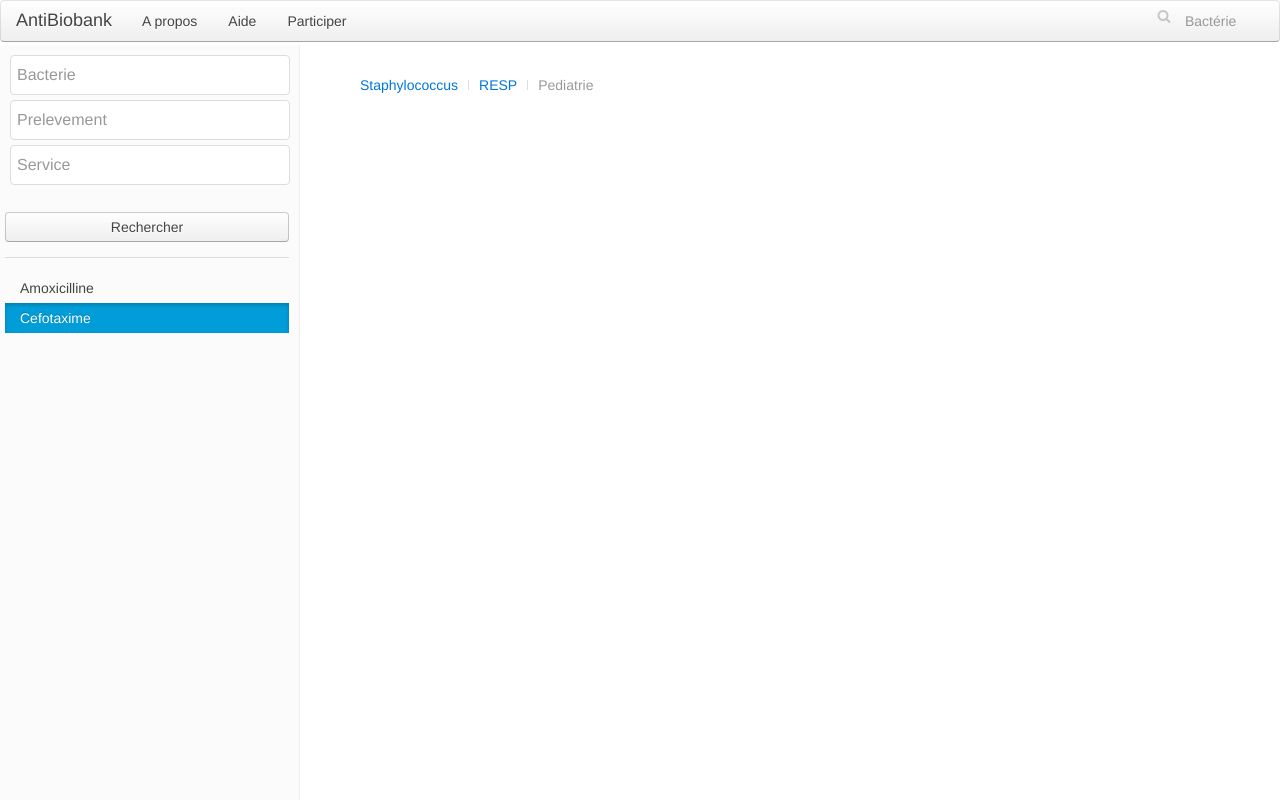
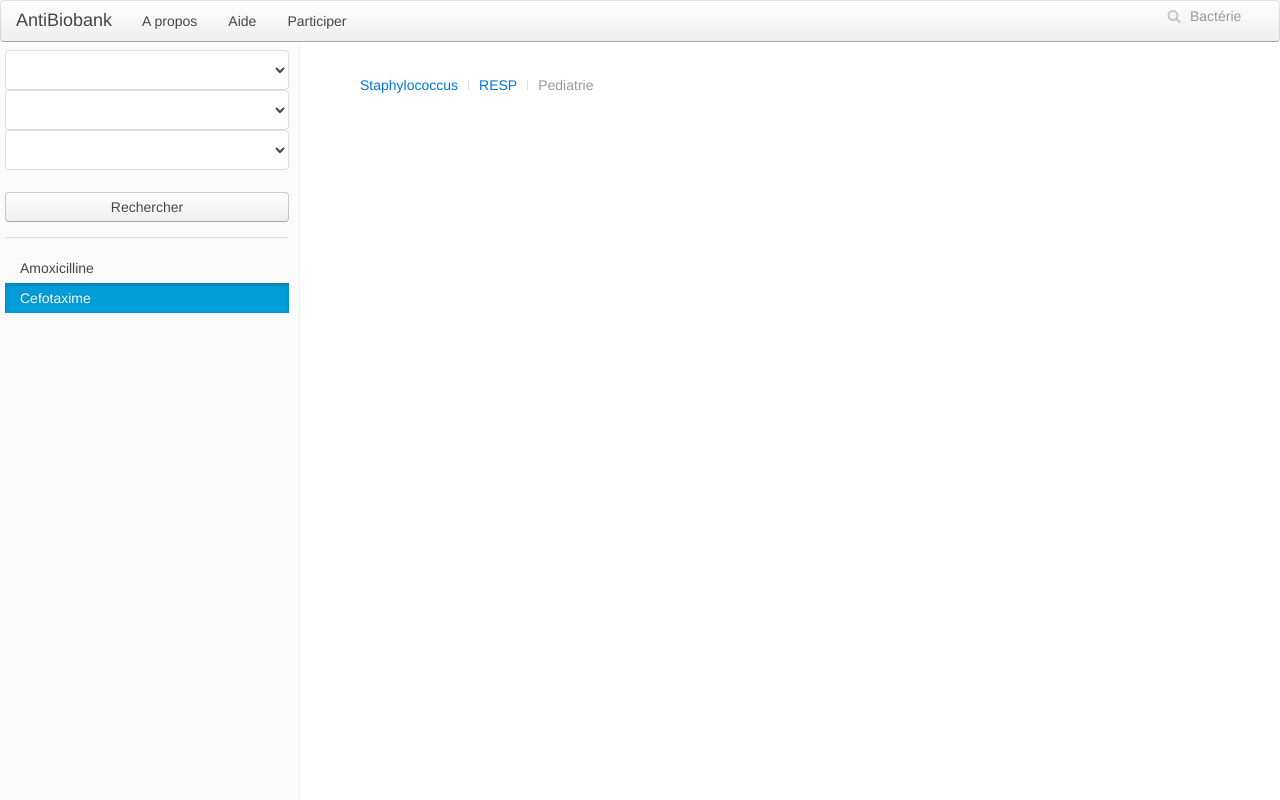
Before and after one commit to dridk/antibiobank, a Django app: page / in a window 1280 px wide. Run offline with Django 3.2, Linux system fonts and the light colour scheme; data that the repository does not hold is empty.

Commit message:
replace textBox by comboBox

```diff
--- a/antibiobank/static/css/page.css
+++ b/antibiobank/static/css/page.css
@@ -37,6 +37,10 @@
 
 }
 
+select {
+	width: 100%;
+}
+
 .main {
 	margin-left: 300px;
 	position: absolute;
@@ -51,12 +55,7 @@
 .uk-search fieldset {
 	text-align: center;
 }
-input{
-	width: 280px;
-	margin: 5px;
-	display: block;
 
-}
 
 .uk-badge{
 	background-color: green;
@@ -72,6 +71,11 @@ margin-bottom: 0px;
 #box_container{
 	margin:auto;
 
+}
+
+.typeahead{
+	color:red;
+	background-color: red;
 }
 
 
--- a/antibiobank/templates/page.html
+++ b/antibiobank/templates/page.html
@@ -45,10 +45,26 @@
 		<div class="left">
 
 			<form action="#" class="uk-form">
-				<input id="bacteries_input" class="uk-form-large field" type="text" placeholder="Bacterie"
-				list="bacteries_list">
 
-				<input id="specimens_input" class="uk-form-large field" type="text" placeholder="Prelevement"
+				<select id="bacteries_input" class="uk-form-large field">
+					<option value="volvo">Volvo</option>
+					<option value="saab">Saab</option>
+					<option value="mercedes">Mercedes</option>
+					<option value="audi">Audi</option>
+
+				</select>
+
+				<select id="specimens_input" class="uk-form-large field">
+
+
+				</select>
+
+				<select id="services_input" class="uk-form-large field">
+
+
+				</select>
+
+				<!-- <input id="specimens_input" class="uk-form-large field" type="text" placeholder="Prelevement"
 				list="specimens_list">
 
 				<input id="services_input" class="uk-form-large field" type="text" placeholder="Service"
@@ -63,6 +79,13 @@
 
 				<datalist id="services_list">
 				</datalist>
+
+				<select>
+					<option value="volvo">Volvo</option>
+					<option value="saab">Saab</option>
+					<option value="mercedes">Mercedes</option>
+					<option value="audi">Audi</option>
+				</select> -->
 
 				<img src="static/img/indicator.gif" class="indicator" width="100%" style="visibility:hidden"/> <br/>
 
@@ -129,9 +152,9 @@
 function get_stats(){
 
 	send = {}
-	send["bacterie"] = $("#bacteries_input").val();
-	send["specimen"] = $("#specimens_input").val();
-	send["service"]  = $("#services_input").val();
+	send["bactery_id"] = $("#specimens_input").val();;
+	send["specimen_id"] = $("#specimens_input").val();
+	send["service_id"]  = $("#services_input").val();
 
 
 	$('.overlay').css({"visibility":"visible"});
@@ -237,23 +260,24 @@ $(document).ready(function(){
 
 
 
-	$("#bacteries_list").empty();
-	$("#services_list").empty();
-	$("#specimens_list").empty();
+	$("#bacteries_input").empty();
+	$("#bacteries_input").empty();
+	$("#bacteries_input").empty();
 
 	$.getJSON("http://localhost:8000/ajax_bacteries.json", function(data) {
 		for (var i=0; i<data.results.length; i+=1)
-			$("#bacteries_list").append("<option value='"+data.results[i]+"'>")
+			$("#bacteries_input").append("<option value='"+data.results[i].id+"'>"+data.results[i].name+"</option>")
+
 	});
 
 	$.getJSON("http://localhost:8000/ajax_services.json", function(data) {
 		for (var i=0; i<data.results.length; i+=1)
-			$("#services_list").append("<option value='"+data.results[i]+"'>")
+			$("#services_input").append("<option value='"+data.results[i].id+"'>"+data.results[i].name+"</option>")
 	});
 
 	$.getJSON("http://localhost:8000/ajax_specimens.json", function(data) {
 		for (var i=0; i<data.results.length; i+=1)
-			$("#specimens_list").append("<option value='"+data.results[i]+"'>")
+			$("#specimens_input").append("<option value='"+data.results[i].id+"'>"+data.results[i].name+"</option>")
 	});
 
 
--- a/antibiobank/views.py
+++ b/antibiobank/views.py
@@ -12,49 +12,55 @@ def index(request):
 def ajax_bacteries(request):
 	response_data = []
 	for b in Bactery.objects.all():
-		response_data.append(unicode(b))
+		response_data.append({"id": b.id, "name":unicode(b)})
 	return HttpResponse(json.dumps({"results":response_data}), content_type="application/json")
 
 def ajax_services(request):
 	response_data = []
 	for b in Service.objects.all():
-		response_data.append(unicode(b))
+		response_data.append({"id": b.id, "name":unicode(b)})
 	return HttpResponse(json.dumps({"results":response_data}), content_type="application/json")
 
 def ajax_specimens(request):
 	response_data = []
 	for b in Specimen.objects.all():
-		response_data.append(unicode(b))
-
+		response_data.append({"id": b.id, "name":unicode(b)})
 	return HttpResponse(json.dumps({"results":response_data}), content_type="application/json")
 
 def ajax_stats(request):
-		if request.method == "GET":
-			print "get params : " + str(request.GET)
 
-		if request.method == "POST":
-			print "post params : "+ str(request.POST)
+	print request.POST
 
-		print "type of "
+	bactery_id  = request.POST["bactery_id"]
+	specimen_id = request.POST["bactery_id"]
+	service_id  = request.POST["bactery_id"]
 
-		atb = []
-		resistances = Resistance.objects.filter(record__bactery_id=1)
 
-		for item in resistances.values_list("antibiotic__name", "antibiotic__id").distinct():
-			s_value = 40
-			r_value = 50
-			i_value = 10
+	# service = request.POST["service"]
+	# specimen = request.POST["specimen"]
 
 
 
-			obj = {}
-			obj["name"] = item[0]
-			obj["S"] = int(resistances.filter(value="S", antibiotic__id = item[1]).count())
-			obj["R"] = int(resistances.filter(value="R", antibiotic__id = item[1]).count())
-			obj["I"] = int(resistances.filter(value="I", antibiotic__id = item[1]).count())
-
-			atb.append(obj)
+	atb = []
+	resistances = Resistance.objects.filter(record__bactery_id = bactery_id)
 
 
+	print resistances.count()
 
-		return HttpResponse(json.dumps(atb), content_type="application/json")
+
+	for item in resistances.values_list("antibiotic__name", "antibiotic__id").distinct():
+
+		s_value = 40
+		r_value = 50
+		i_value = 10
+
+		obj = {}
+		obj["name"] = item[0]
+		obj["S"] = int(resistances.filter(value="S", antibiotic__id = item[1]).count())
+		obj["R"] = int(resistances.filter(value="R", antibiotic__id = item[1]).count())
+		obj["I"] = int(resistances.filter(value="I", antibiotic__id = item[1]).count())
+
+		atb.append(obj)
+
+
+	return HttpResponse(json.dumps(atb), content_type="application/json")
```
Lines whose indentation alone changed are shown as unchanged.
